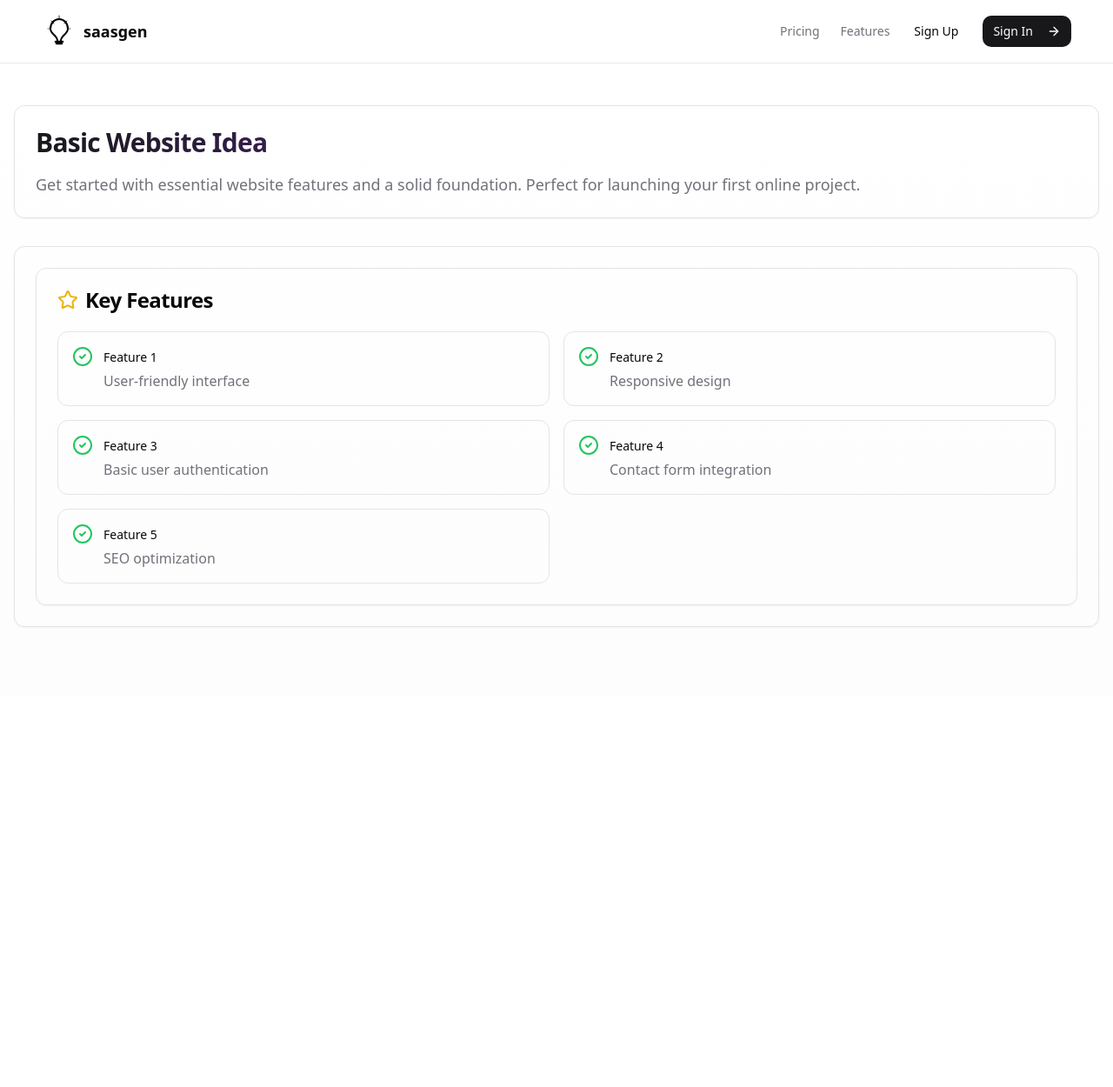
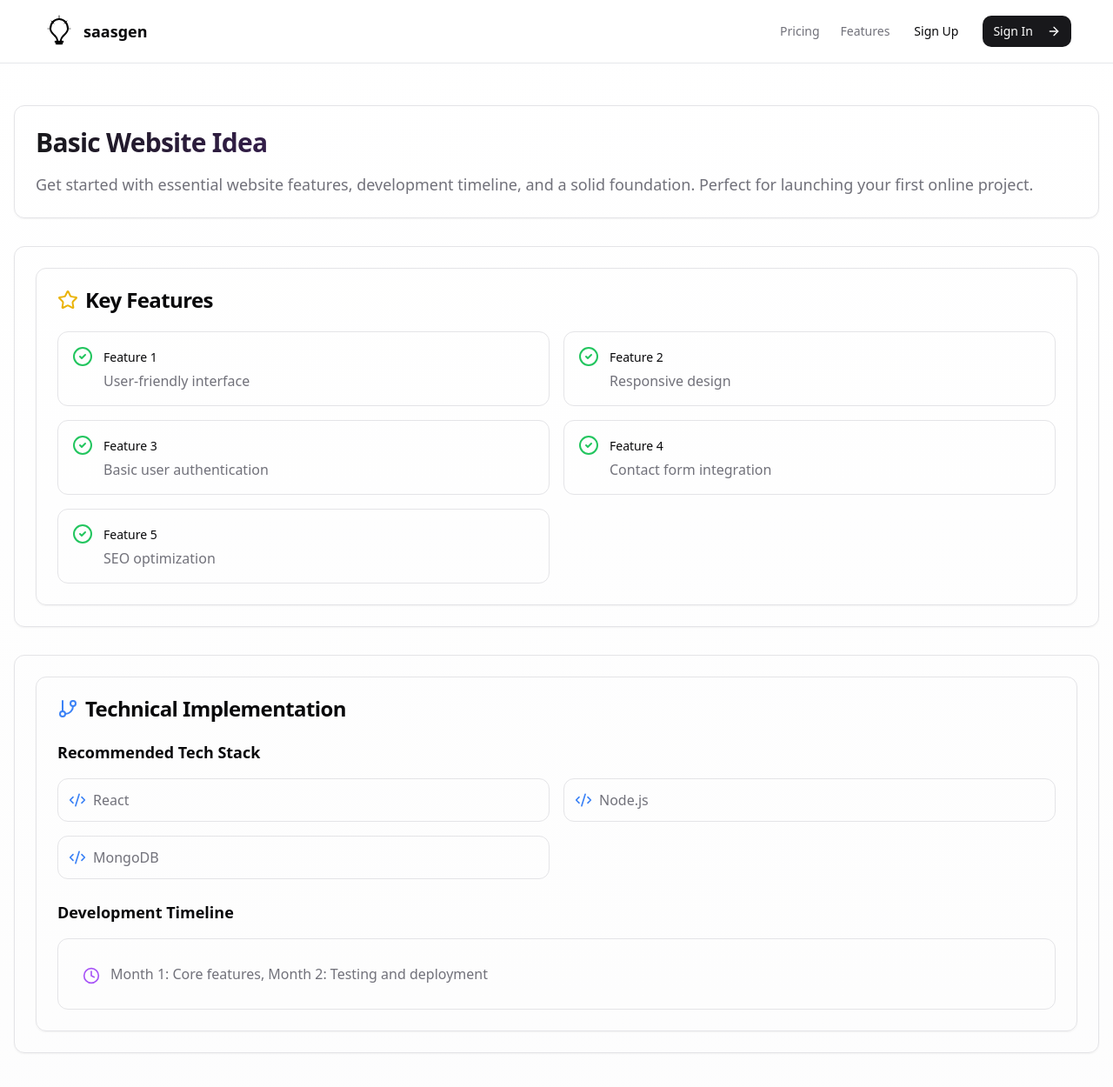
Before and after one commit to shree1409/saasgen-1.0, a React (Vite) app: page /demo-basic in a window 1280 px wide. Shown: the top 1250 px of the page at 87% size. Before the commit the page ends 800 px from the top, so only its background shows below. Built offline with nearby package versions, Linux system fonts and the light colour scheme.

Commit message:
Update features for Basic and Advanced
Added market analysis to the Advanced plan and included development timeline in the Basic plan. Updated the descriptions accordingly to reflect these changes.
[skip gpt_engineer]

```diff
--- a/src/components/generated-idea/GeneratedIdea.tsx
+++ b/src/components/generated-idea/GeneratedIdea.tsx
@@ -33,8 +33,6 @@ const GeneratedIdea = ({ demoData }: GeneratedIdeaProps) => {
         <KeyFeatures features={demoData.keyFeatures} />
       </Card>
 
-      {(demoData.subscription_tier === 'advanced' || demoData.subscription_tier === 'pro') && (
-        <>
       <Card className="p-6">
         <TechnicalImplementation
           techStack={demoData.techStack}
@@ -42,24 +40,23 @@ const GeneratedIdea = ({ demoData }: GeneratedIdeaProps) => {
         />
       </Card>
 
+      {(demoData.subscription_tier === 'advanced' || demoData.subscription_tier === 'pro') && (
+        <>
           <Card className="p-6">
             <MonetizationStrategy strategies={demoData.monetizationStrategy || []} />
+          </Card>
+          <Card className="p-6">
+            <MarketingSection marketPotential={demoData.marketPotential || ''} />
           </Card>
         </>
       )}
 
       {demoData.subscription_tier === 'pro' && (
-        <>
-          <Card className="p-6">
-            <MarketingSection marketPotential={demoData.marketPotential || ''} />
-          </Card>
         <Card className="p-6">
           <LearningResources
             techStack={demoData.techStack}
-              features={demoData.keyFeatures}
           />
         </Card>
-        </>
       )}
     </div>
   );
--- a/src/pages/DemoAdvanced.tsx
+++ b/src/pages/DemoAdvanced.tsx
@@ -4,7 +4,7 @@ import GeneratedIdea from "@/components/generated-idea/GeneratedIdea";
 const DemoAdvanced = () => {
   const demoData = {
     websiteName: "Advanced Website Solution",
-    description: "Elevate your online presence with advanced features and detailed technical implementation guidance.",
+    description: "Elevate your online presence with advanced features, market analysis, and detailed technical implementation guidance.",
     keyFeatures: [
       "Advanced user management",
       "Payment gateway integration",
@@ -19,6 +19,7 @@ const DemoAdvanced = () => {
     ],
     techStack: "React, Node.js, PostgreSQL, Redis",
     timelineBreakdown: "Month 1: Core features, Month 2: Advanced integrations, Month 3: Testing and optimization",
+    marketPotential: "Enterprise solutions market growing at 15% CAGR, with high demand for scalable solutions",
     subscription_tier: "advanced" as const
   };
 
--- a/src/pages/DemoBasic.tsx
+++ b/src/pages/DemoBasic.tsx
@@ -4,7 +4,7 @@ import GeneratedIdea from "@/components/generated-idea/GeneratedIdea";
 const DemoBasic = () => {
   const demoData = {
     websiteName: "Basic Website Idea",
-    description: "Get started with essential website features and a solid foundation. Perfect for launching your first online project.",
+    description: "Get started with essential website features, development timeline, and a solid foundation. Perfect for launching your first online project.",
     keyFeatures: [
       "User-friendly interface",
       "Responsive design",
@@ -13,6 +13,7 @@ const DemoBasic = () => {
       "SEO optimization"
     ],
     techStack: "React, Node.js, MongoDB",
+    timelineBreakdown: "Month 1: Core features, Month 2: Testing and deployment",
     subscription_tier: "basic" as const
   };
 
```
Lines whose indentation alone changed are shown as unchanged.
